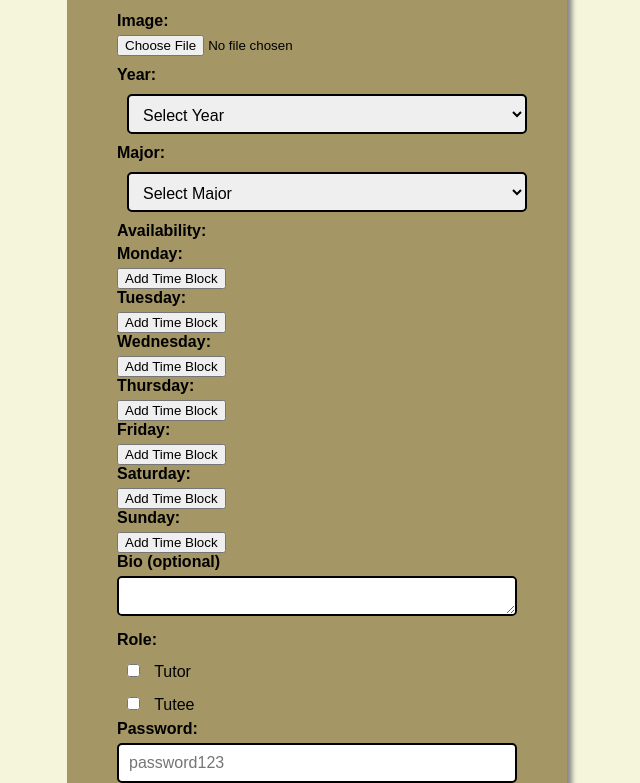
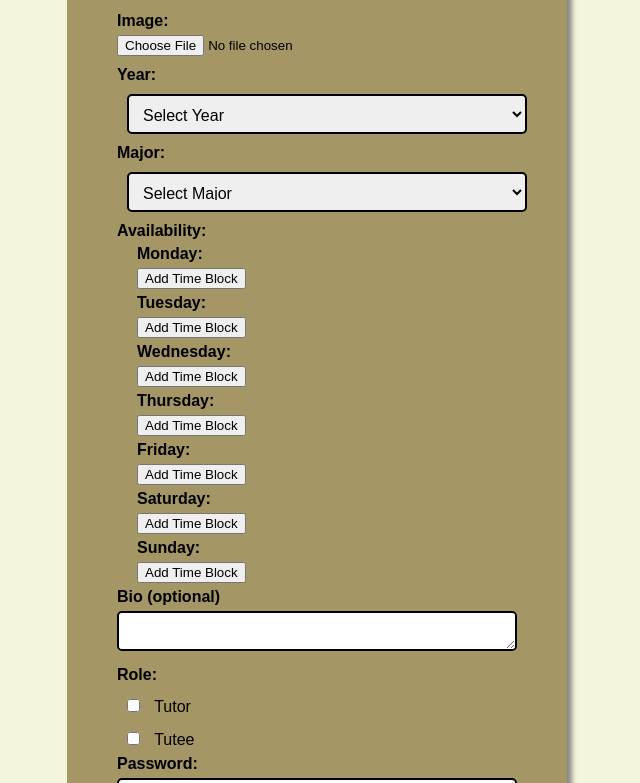
Before and after one commit to hayden-hurst/Tutor-Finder, a website: page views/signup.html in a window 1280 px wide. Shown: the part 596-1379 px from the top of the page, without its empty margins (323-963 px from the left). Drawn offline with Linux system fonts and the light colour scheme.

Commit message:
update styling

```diff
--- a/public/styles/default.css
+++ b/public/styles/default.css
@@ -301,3 +301,11 @@ a {
     border-radius: 5px;
     text-align: center;
 }
+
+.availability-container {
+    margin-left: 20px;
+}
+
+.availability-day {
+    margin-bottom: 5px;
+}
```
